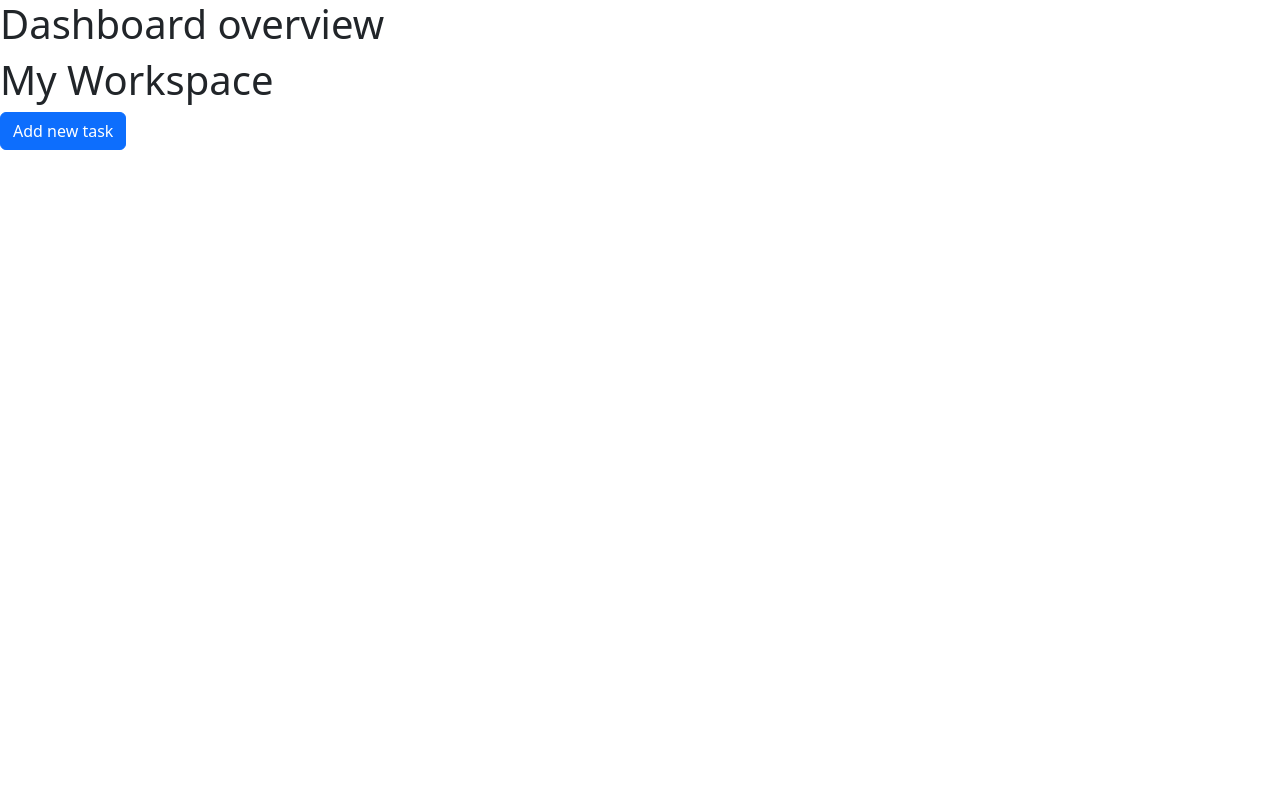
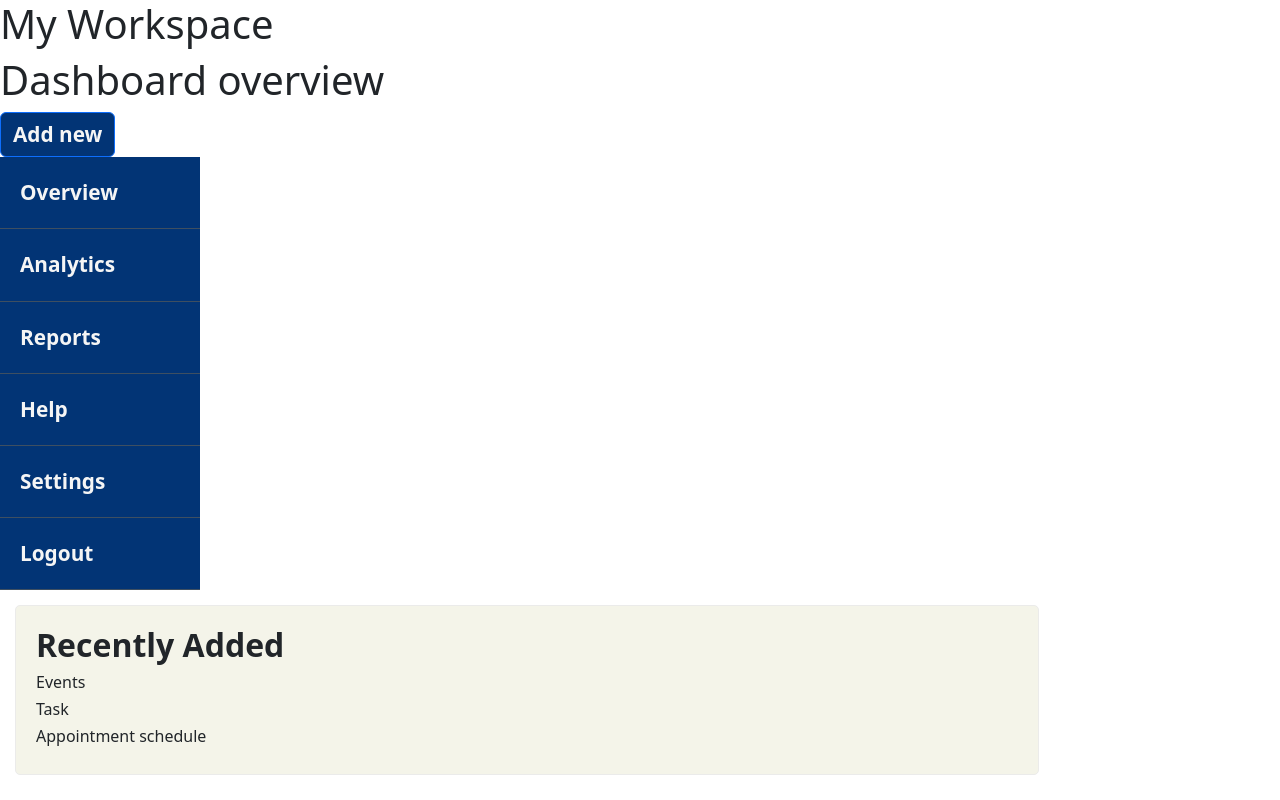
Before and after one commit to chari00/sbc-week4-dashboard, a plain HTML site: page index.html in a window 1280 px wide. Drawn offline with nearby package versions, Linux system fonts and the light colour scheme.

Commit message:
add recently added section in the dashboard overview

```diff
--- a/assets/styles/style.css
+++ b/assets/styles/style.css
@@ -5,6 +5,59 @@ body {
   padding: 0;
   box-sizing: border-box;
 }
+ul,
+p,
+a {
+  margin: 0;
+  padding: 0;
+}
+h2 {
+  font-size: 2rem;
+  font-weight: 700;
+}
+h3 {
+  font-size: 1rem;
+}
+
+/* styles for the side navbar */
+.side-nav ul li {
+  padding: 15px 20px;
+  border-bottom: 1px solid #3e4f61;
+  cursor: pointer;
+  width: 200px;
+  list-style: none;
+  padding: 20px;
+  display: flex;
+  font-size: 1.3rem;
+  font-weight: 600;
+  background-color: #023475;
+  color: whitesmoke;
+}
+
+.side-nav ul li:hover,
+.btn:hover {
+  background-color: #72aaf3;
+  color: #02285a;
+}
+
+/* styles for recently added - dashboard overview */
+.add-task {
+  background-color: #023475;
+  color: whitesmoke;
+  font-size: 1.3rem;
+  font-weight: 700;
+}
+
+.recently-added {
+  background-color: rgb(244, 244, 233);
+  border-radius: 5px;
+  border: 1px solid rgb(235, 235, 234);
+  width: 80%;
+  margin: 15px;
+  padding: 20px;
+}
+
+/* styles for inner modal */
 
 #description {
   resize: none;
@@ -13,14 +66,15 @@ body {
   border: 1px solid rgb(220, 219, 219);
   margin-top: 10px;
 }
-label[for="datetime"]::before{
-  content: "🗓️ " ;
+label[for="datetime"]::before {
+  content: "🗓️ ";
 }
-input[placeholder="Title"]{
+input[placeholder="Title"] {
   height: 40px;
   font-size: 1.5rem;
   font-weight: 600;
 }
-.event-dropdown{
+.event-dropdown {
   margin-top: 10px;
 }
+/* styles for inner modal */
--- a/index.html
+++ b/index.html
@@ -23,30 +23,45 @@
     <script async src="./assets/js/index.js"></script>
   </head>
   <body>
-    <header><h1>Dashboard overview</h1></header>
+    <header>
+      <h1>My Workspace</h1>
+      <h1>Dashboard overview</h1>
+    </header>
+
     <aside>
-      <h1>My Workspace</h1>
-
       <!-- Button trigger modal -->
       <button
         type="button"
-        class="btn btn-primary"
+        class="btn btn-primary add-task"
         data-bs-toggle="modal"
         data-bs-target="#exampleModal"
       >
-        Add new task
+        Add new
       </button>
+      <nav class="side-nav">
+        <ul>
+          <li class="side-items" id="overview">Overview</li>
+          <!-- when overview is clicked,
+           dynamically display the options (task, event, appointment)
+           within each div -->
+          <li class="side-items" id="analytics">Analytics</li>
+          <li class="side-items" id="reports">Reports</li>
+          <li class="side-items" id="help">Help</li>
+          <li class="side-items" id="settings">Settings</li>
+          <li class="side-items" id="logout">Logout</li>
+        </ul>
+      </nav>
     </aside>
     <!-- Modal -->
-    <div
+    <section
       class="modal fade"
       id="exampleModal"
       tabindex="-1"
       aria-labelledby="exampleModalLabel"
       aria-hidden="true"
     >
-      <div class="modal-dialog modal-dialog-centered">
-        <div class="modal-content">
+      <section class="modal-dialog modal-dialog-centered">
+        <section class="modal-content">
           <div class="modal-header">
             <input
               id="task-title"
@@ -100,11 +115,25 @@
             </button>
             <button type="button" class="btn btn-primary">Save</button>
           </div>
-        </div>
-      </div>
-    </div>
+        </section>
+      </section>
+    </section>
 
-    <main></main>
+    <main>
+      <section class="dashboard-container">
+        <section class="recently-added">
+          <h2>Recently Added</h2>
+          <div class="options-list-container">
+            <h3 class="options">Events</h3>
+            <h3 class="options">Task</h3>
+            <h3 class="options">Appointment schedule</h3>
+          </div>
+        </section>
+      </section>
+      <!-- div for task -->
+      <!-- div for events -->
+      <!-- appointment schedule -->
+    </main>
 
     <script src="https://cdn.jsdelivr.net/npm/bootstrap@5.3.0/dist/js/bootstrap.bundle.min.js"></script>
   </body>
```
